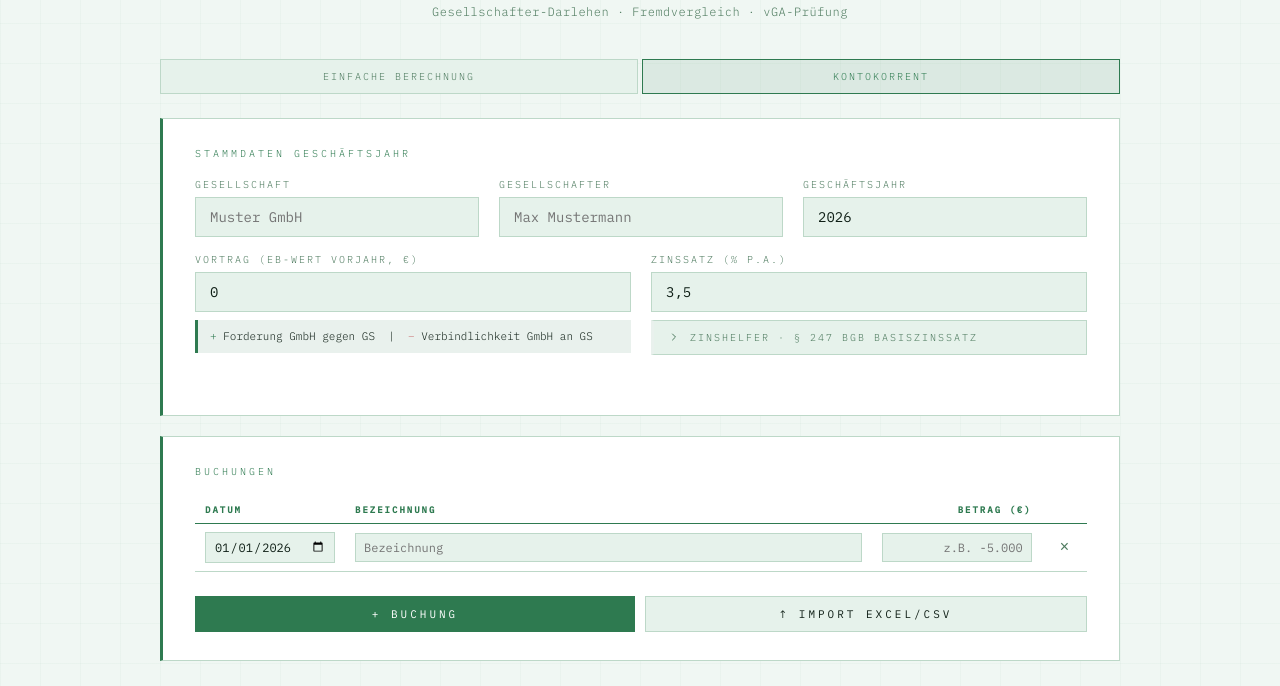
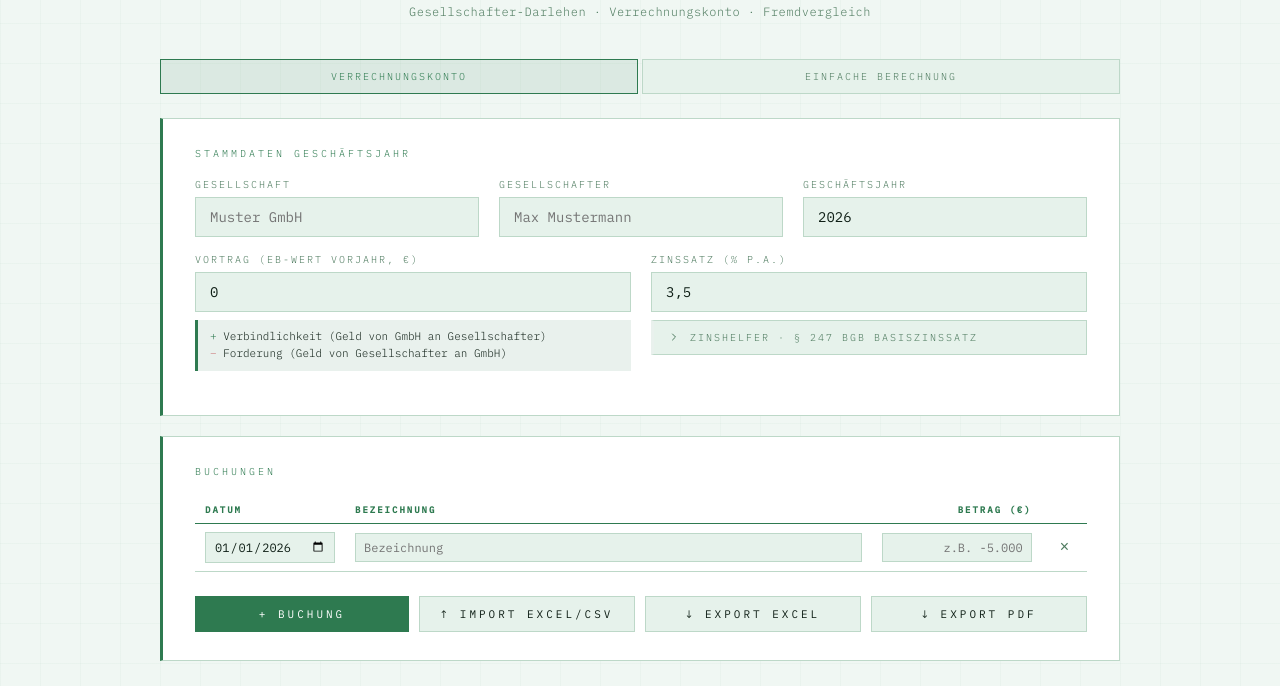
Before and after one commit to rglowania/verrechnungskonto, a plain HTML site: page index.html in a window 1280 px wide. Shown: the part 97-783 px from the top of the page. Drawn offline with nearby package versions, Linux system fonts and the light colour scheme.

Commit message:
Add files via upload

```diff
--- a/index.html
+++ b/index.html
@@ -320,13 +320,13 @@ tbody tr:hover td{background:var(--accent-dim);}
 
   <header style="text-align:center;margin-bottom:40px;">
     <h1><span>Verzinsung</span> Verrechnungskonto</h1>
-    <p class="subtitle">Gesellschafter-Darlehen · Fremdvergleich · vGA-Prüfung</p>
+    <p class="subtitle">Gesellschafter-Darlehen · Verrechnungskonto · Fremdvergleich</p>
   </header>
 
   <!-- Modus-Tabs -->
   <div class="tabs">
+    <div class="tab active" id="tab-perioden" onclick="switchTab('perioden')">Verrechnungskonto</div>
     <div class="tab" id="tab-einfach" onclick="switchTab('einfach')">Einfache Berechnung</div>
-    <div class="tab active" id="tab-perioden" onclick="switchTab('perioden')">Kontokorrent</div>
     <div class="tab" id="tab-fremdvergleich" onclick="switchTab('fremdvergleich')" style="display:none;">Fremdvergleich</div>
   </div>
 
@@ -445,7 +445,7 @@ tbody tr:hover td{background:var(--accent-dim);}
         <label>
           <span class="field-label">Vortrag (EB-Wert Vorjahr, €)</span>
           <input type="text" id="kk-ab" value="0" inputmode="decimal" style="width:100%;background:var(--surface2);border:1px solid var(--border);color:var(--text);font-family:'IBM Plex Mono',monospace;font-size:14px;padding:10px 14px;outline:none;">
-          <p style="font-family:'IBM Plex Mono',monospace;font-size:11px;margin-top:8px;padding:8px 12px;background:var(--accent-dim);border-left:3px solid var(--accent);color:var(--text);line-height:1.6;"><span style="color:var(--accent);">+</span> Forderung GmbH gegen GS &nbsp;|&nbsp; <span style="color:#c97070;">−</span> Verbindlichkeit GmbH an GS</p>
+          <p style="font-family:'IBM Plex Mono',monospace;font-size:11px;margin-top:8px;padding:8px 12px;background:var(--accent-dim);border-left:3px solid var(--accent);color:var(--text);line-height:1.6;"><span style="color:var(--accent);">+</span> Verbindlichkeit (Geld von GmbH an Gesellschafter) <br><span style="color:#c97070;">−</span> Forderung (Geld von Gesellschafter an GmbH)</p>
         </label>
         <div>
           <label>
@@ -495,6 +495,8 @@ tbody tr:hover td{background:var(--accent-dim);}
       <div style="display:flex;gap:10px;flex-wrap:wrap;">
         <button class="btn" onclick="kkAddRowDefault()" style="width:auto;padding:10px 20px;flex:1;min-width:140px;">+ Buchung</button>
         <button class="btn" onclick="kkImportExcel()" style="width:auto;padding:10px 20px;flex:1;min-width:140px;background:var(--surface2);color:var(--text);border:1px solid var(--border);">↑ Import Excel/CSV</button>
+        <button class="btn" onclick="kkExportExcel()" style="width:auto;padding:10px 20px;flex:1;min-width:140px;background:var(--surface2);color:var(--text);border:1px solid var(--border);">↓ Export Excel</button>
+        <button class="btn" onclick="kkExportPDF()" style="width:auto;padding:10px 20px;flex:1;min-width:140px;background:var(--surface2);color:var(--text);border:1px solid var(--border);">↓ Export PDF</button>
         <input type="file" id="kk-import-file" accept=".xlsx,.csv" style="display:none" onchange="kkHandleImport(event)">
       </div>
     </div>
```
